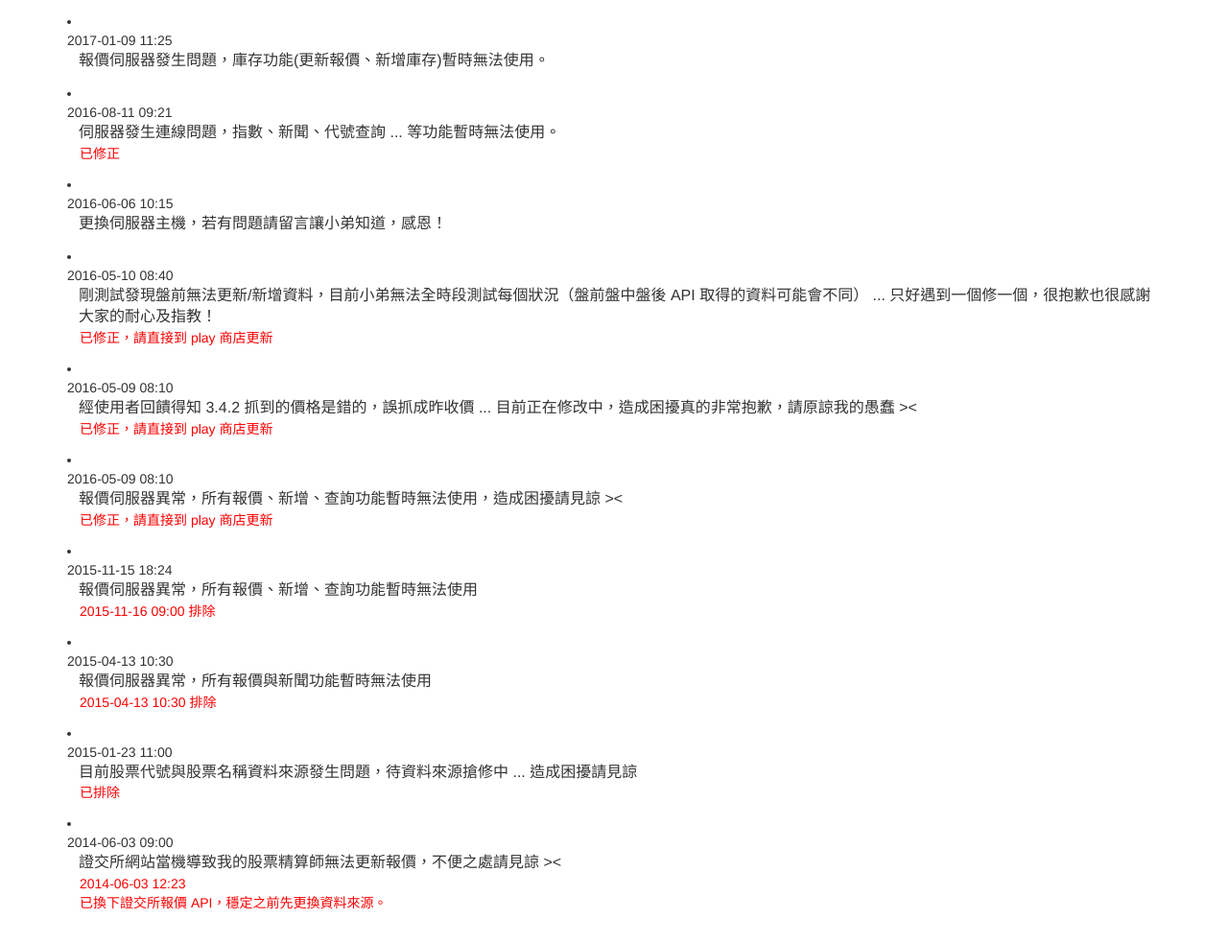
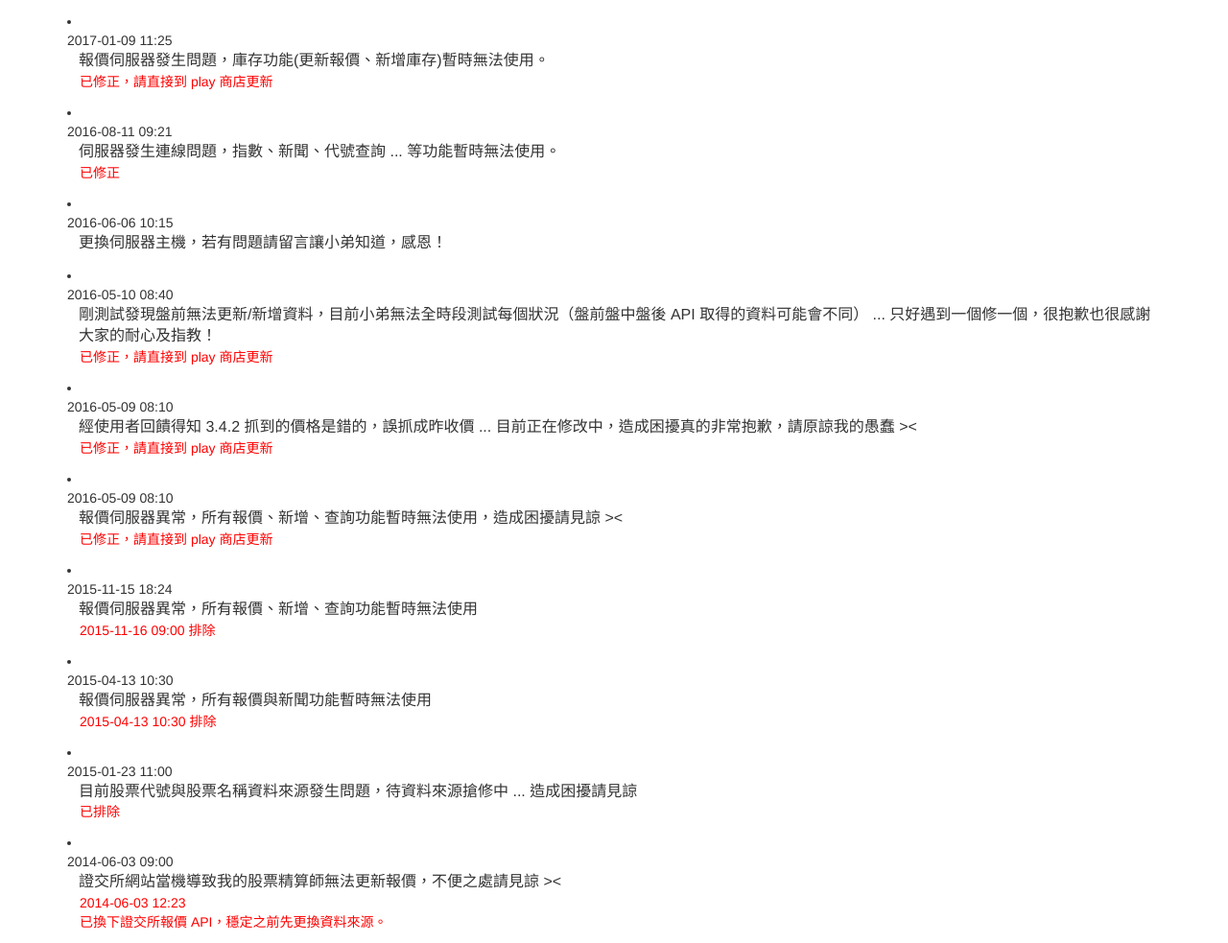
Before and after one commit to s9134131/s9134131.github.io, a Jekyll site: the page latest.html, which Jekyll copies as it is, in a window 1280 px wide. Shown: the whole page at 96% size. Built offline with Jekyll 4.4.1, drawn with Linux system fonts in a browser that asks for light colours.

Commit message:
Update latest.html

```diff
--- a/latest.html
+++ b/latest.html
@@ -37,7 +37,7 @@
 	<li>
 		<div class="time">2017-01-09 11:25</div>
 		<div class="title">報價伺服器發生問題，庫存功能(更新報價、新增庫存)暫時無法使用。</div>
-		<div class="status"></div>
+		<div class="status">已修正，請直接到 play 商店更新</div>
 	</li>
 	<li>
 		<div class="time">2016-08-11 09:21</div>
```
